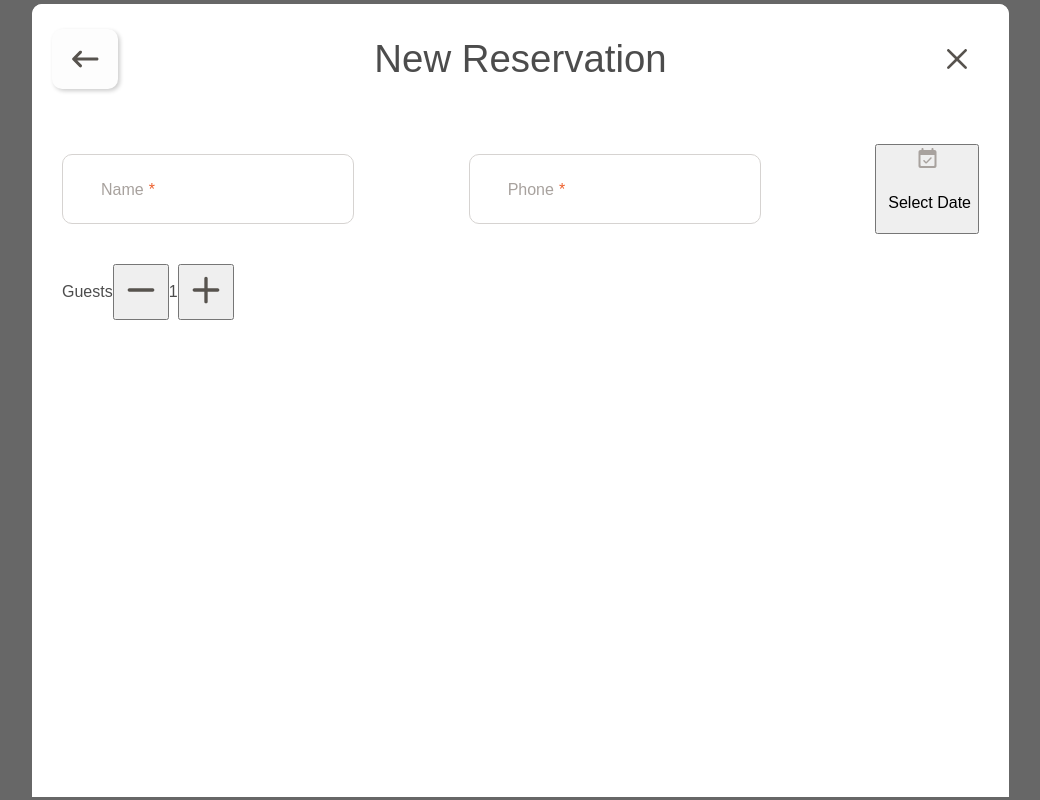
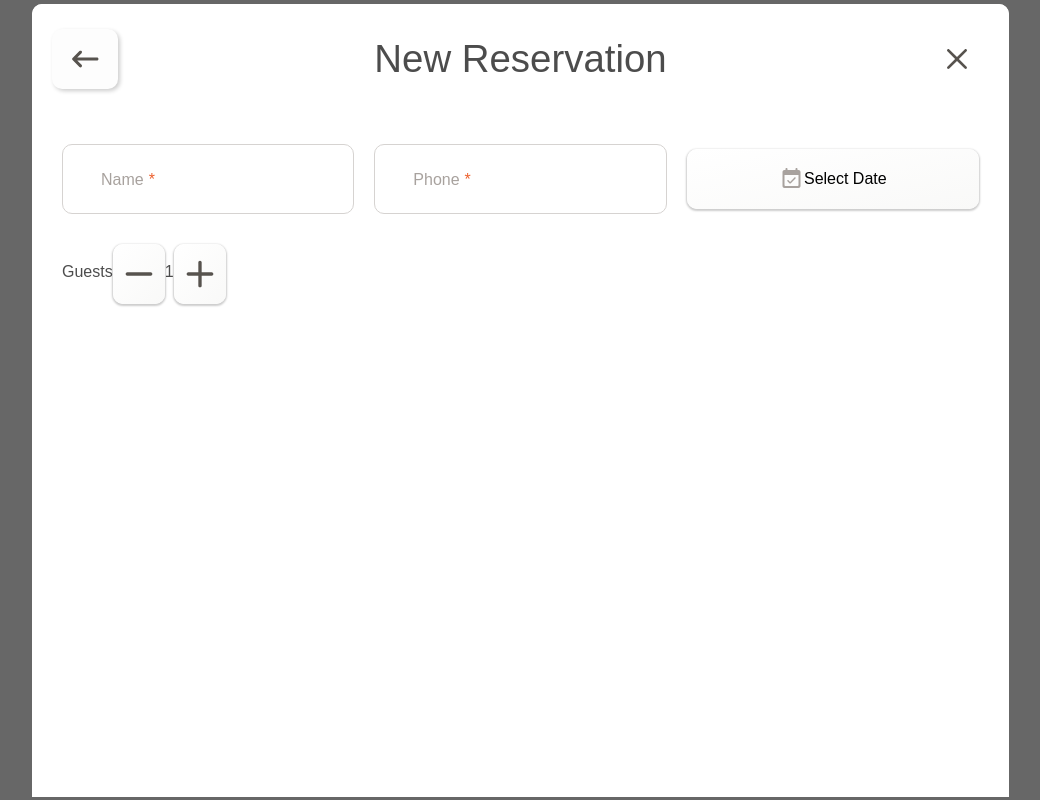
Before and after one commit to vinitus/manage-reservations, a SvelteKit app: page /new in a window 1280 px wide. Shown: the whole page, without its empty margins (112-1152 px from the left). Built offline with nearby package versions, Linux system fonts and the light colour scheme.

Commit message:
GradationButton 적용

```diff
--- a/src/routes/new/ReservationForm.svelte
+++ b/src/routes/new/ReservationForm.svelte
@@ -2,6 +2,7 @@
 	import event_available from '$lib/images/event_available.svg';
 	import mathMinus from '$lib/images/math-minus.svg';
 	import mathPlus from '$lib/images/math-plus.svg';
+	import GradationButton from './GradationButton.svelte';
 </script>
 
 <form action="">
@@ -24,21 +25,14 @@
 				</div>
 			</label>
 		</div>
-		<button type="button" class="calendar-open-button">
-			<img src={event_available} alt="event_available" />
-			<p>Select Date</p>
-		</button>
+		<GradationButton imgSrc={event_available} alt="event_available">Select Date</GradationButton>
 	</div>
 	<div class="row">
 		<div class="counter-wrapper">
 			<p>Guests</p>
-			<button type="button">
-				<img src={mathMinus} alt="mathMinus" />
-			</button>
+			<GradationButton imgSrc={mathMinus} alt="mathMinus" width="fit-content" />
 			<p>1</p>
-			<button type="button">
-				<img src={mathPlus} alt="mathPlus" />
-			</button>
+			<GradationButton imgSrc={mathPlus} alt="mathPlus" width="fit-content" />
 		</div>
 	</div>
 </form>
```
